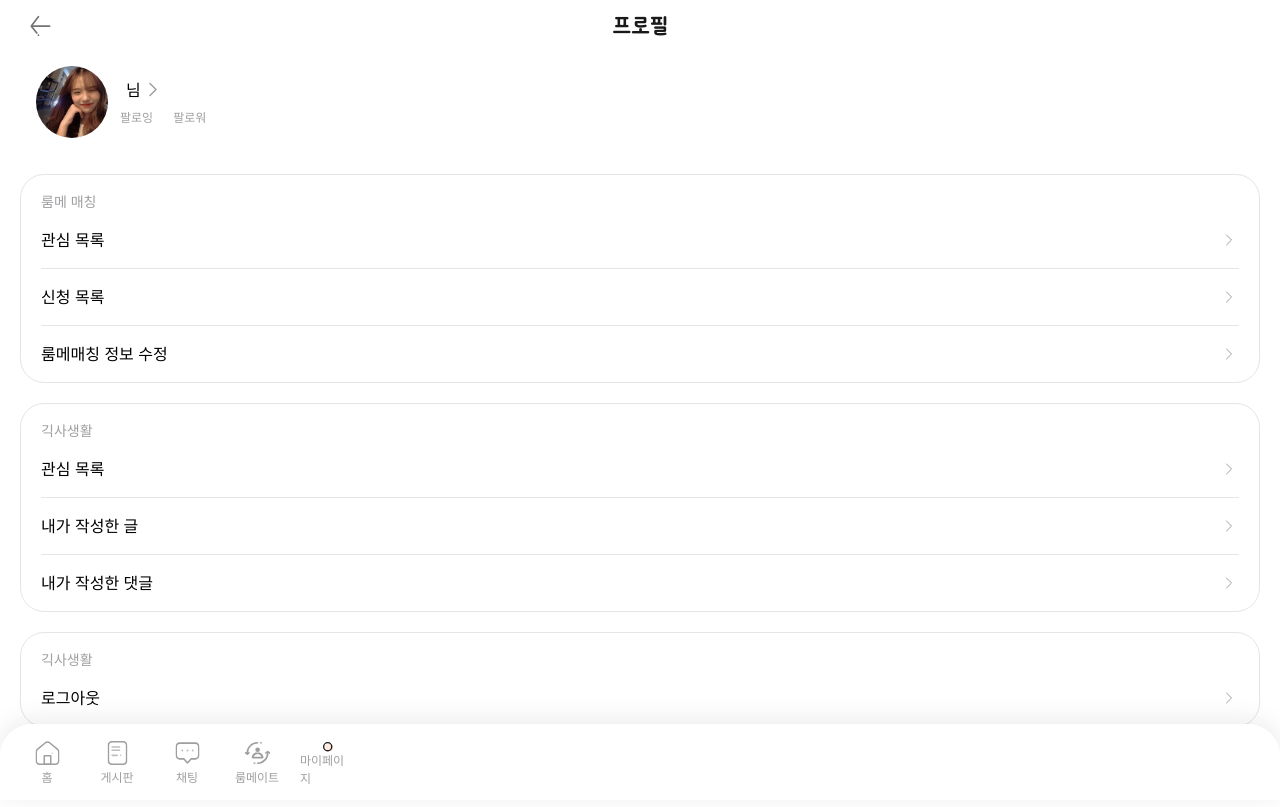
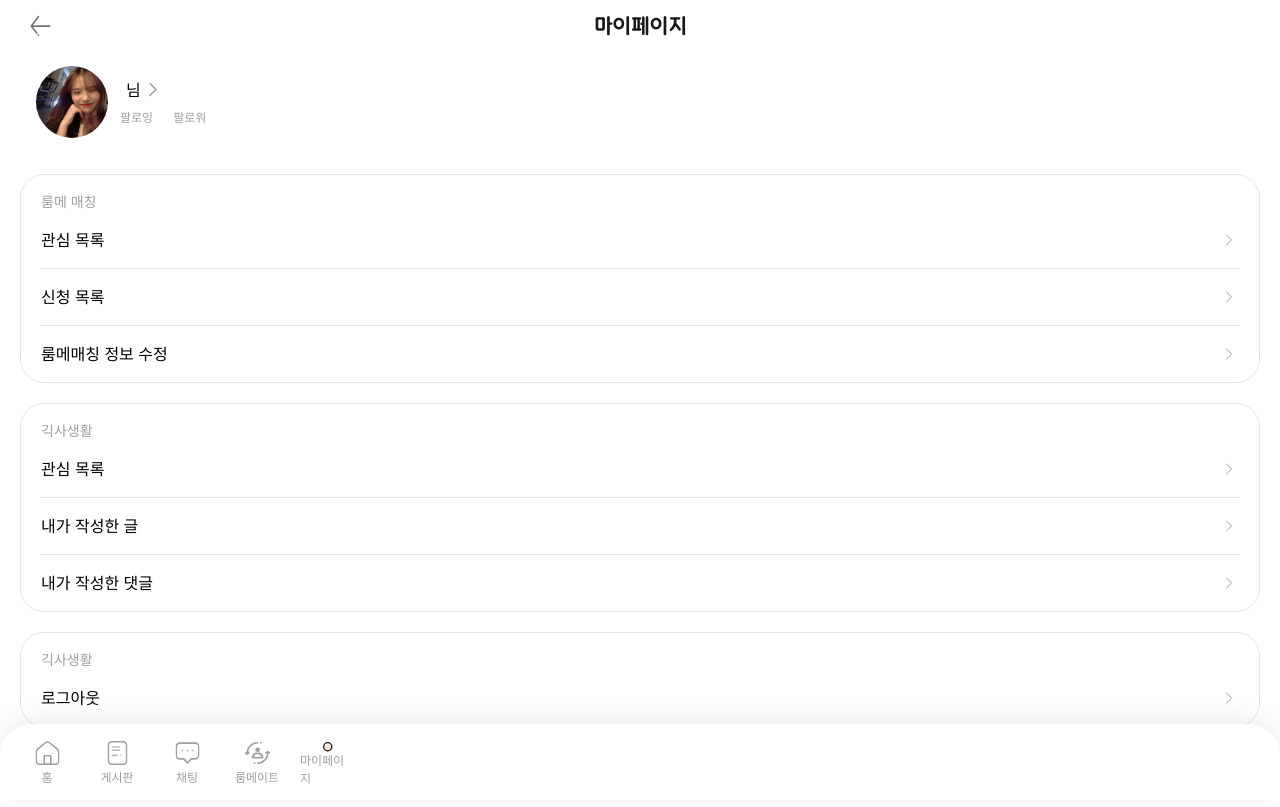
Before and after one commit to dormitoryFamilies/web-front, a Next.js app in the folder dorm-front/: page /mypage in a window 1280 px wide. Built offline with nearby package versions, Linux system fonts and the light colour scheme; no server answers.

Commit message:
style: 마이페이지 header title변경 #43

```diff
--- a/dorm-front/src/app/(main)/mypage/page.tsx
+++ b/dorm-front/src/app/(main)/mypage/page.tsx
@@ -19,7 +19,7 @@ const MyPage = () => {
   return (
     <>
       {isOpenLogoutModal ? <LogoutModal setIsOpenLogoutModal={setIsOpenLogoutModal} /> : null}
-      <Header headerType={"dynamic"} title={"프로필"} />
+      <Header headerType={"dynamic"} title={"마이페이지"} />
       <div className={"h-[30px]"} />
       <div className={"flex flex-col gap-y-5 p-5"}>
         <div>
```
